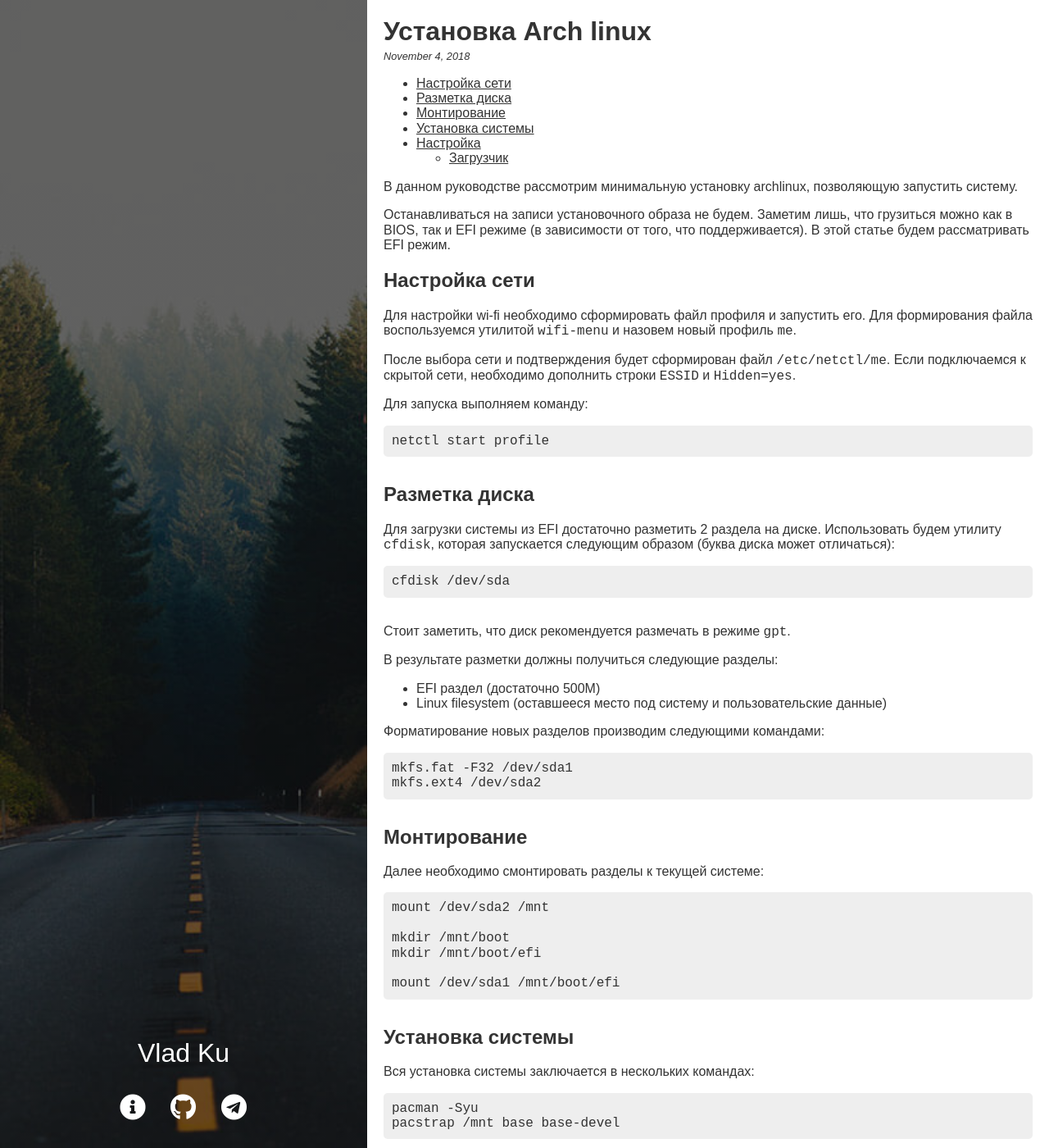
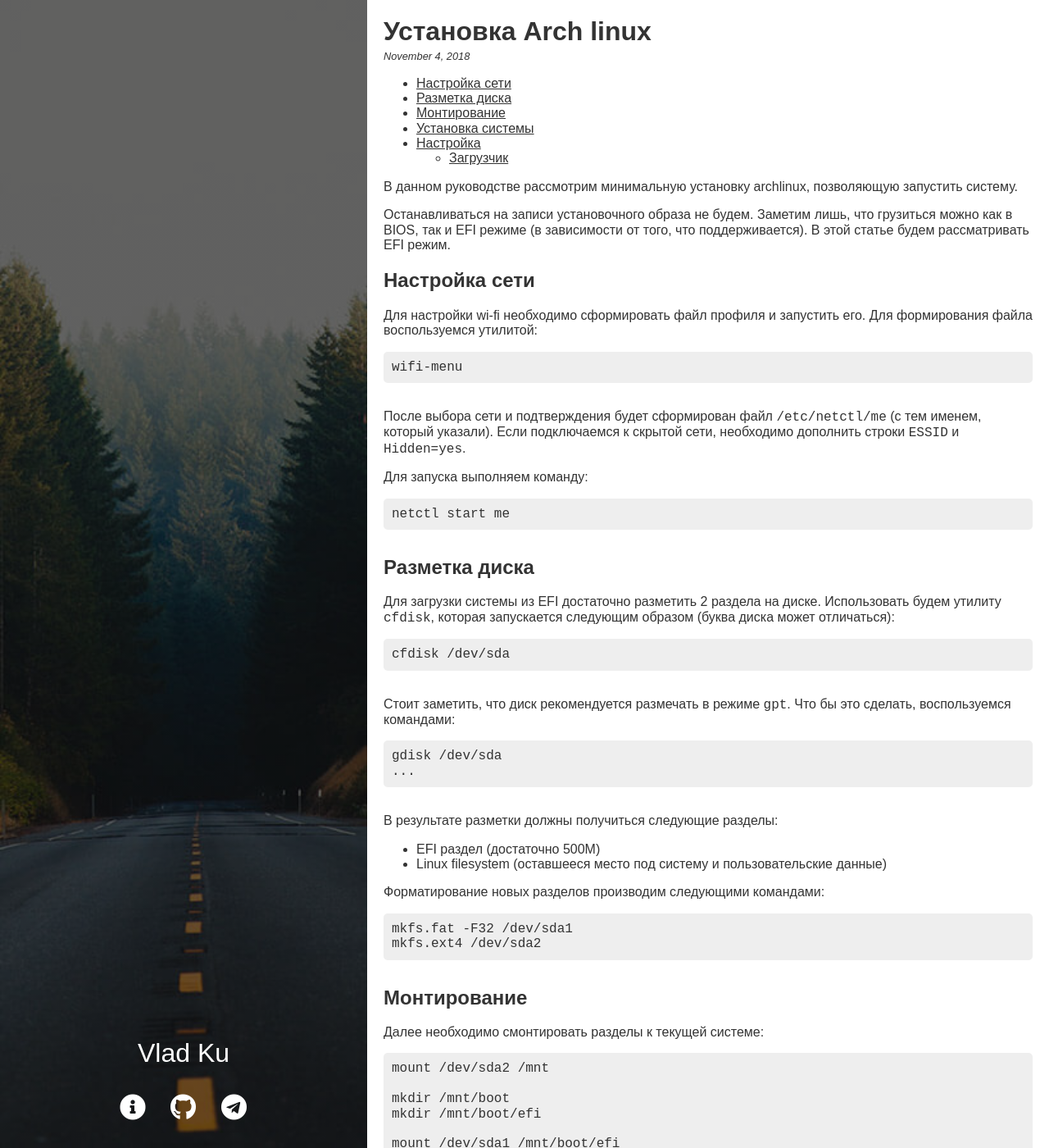
Before and after one commit to Vlad-ku/vlad-ku.github.io, a Jekyll site: the page built from _posts/2018-11-04-install-arch.md, in a window 1280 px wide and 1400 px high. Shown: the whole window at 82% size. Built offline with Jekyll 4.4.1, drawn with Linux system fonts in a browser that asks for light colours; nearby versions of some CDN libraries; some web fonts are replaced; some of the changed text lies outside the part shown.

Commit message:
фиксы

````diff
--- a/_posts/2018-11-04-install-arch.md
+++ b/_posts/2018-11-04-install-arch.md
@@ -9,14 +9,18 @@
 
 ## Настройка сети
 
-Для настройки wi-fi необходимо сформировать файл профиля и запустить его. Для формирования файла воспользуемся утилитой `wifi-menu` и назовем новый профиль `me`.
+Для настройки wi-fi необходимо сформировать файл профиля и запустить его. Для формирования файла воспользуемся утилитой:
 
-После выбора сети и подтверждения будет сформирован файл `/etc/netctl/me`. Если подключаемся к скрытой сети, необходимо дополнить строки `ESSID` и `Hidden=yes`.
+```
+wifi-menu
+```
+
+После выбора сети и подтверждения будет сформирован файл `/etc/netctl/me` (с тем именем, который указали). Если подключаемся к скрытой сети, необходимо дополнить строки `ESSID` и `Hidden=yes`.
 
 Для запуска выполняем команду:
 
 ```
-netctl start profile
+netctl start me
 ```
 
 ## Разметка диска
@@ -27,7 +31,12 @@
 cfdisk /dev/sda
 ```
 
-Стоит заметить, что диск рекомендуется размечать в режиме `gpt`.
+Стоит заметить, что диск рекомендуется размечать в режиме `gpt`. Что бы это сделать, воспользуемся командами:
+
+```
+gdisk /dev/sda
+...
+```
 
 В результате разметки должны получиться следующие разделы:
   * EFI раздел (достаточно 500M)
````
Also changed, not shown: other parts of _posts/2018-11-04-install-arch.md (+1 -1 lines).
